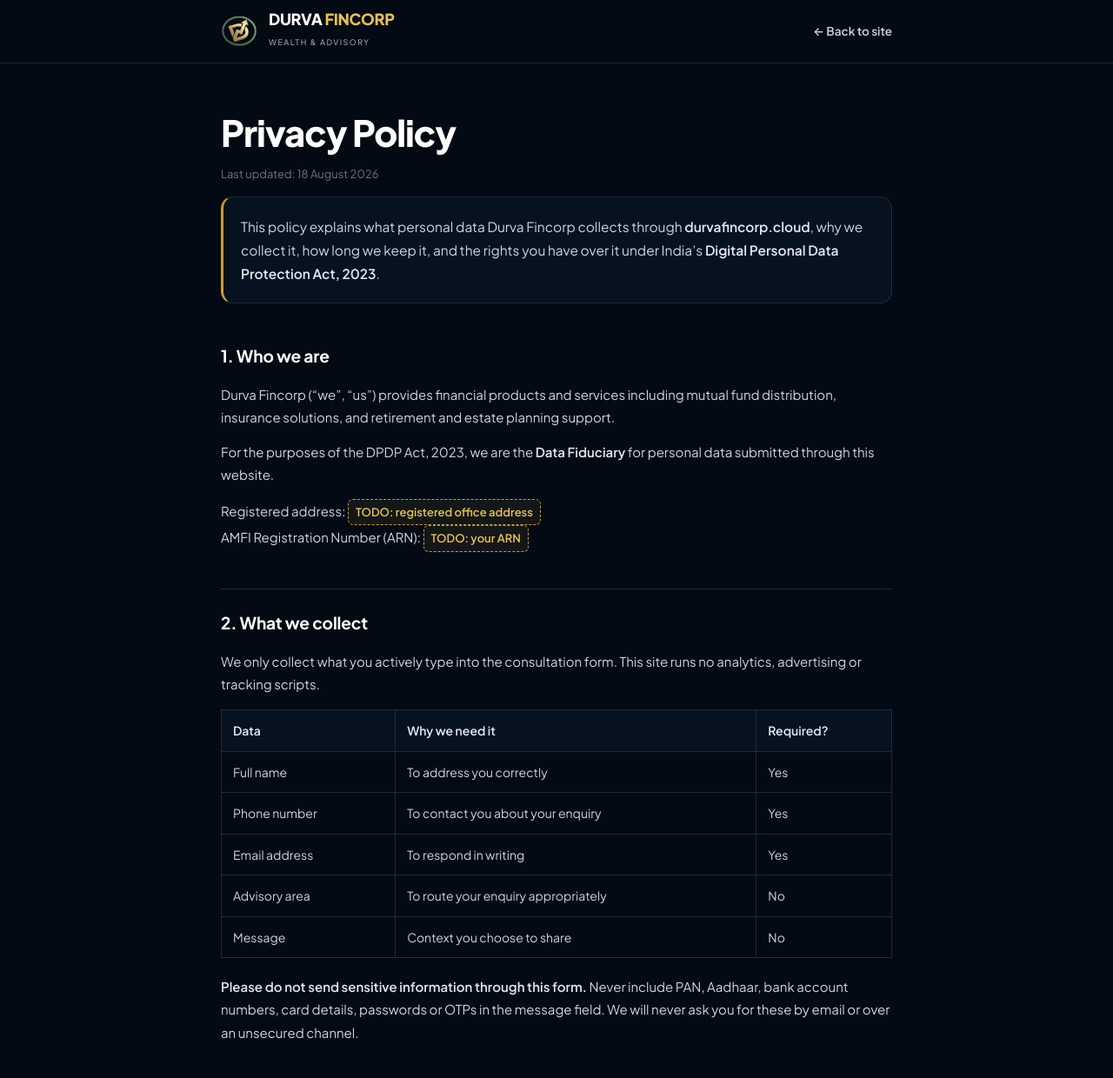
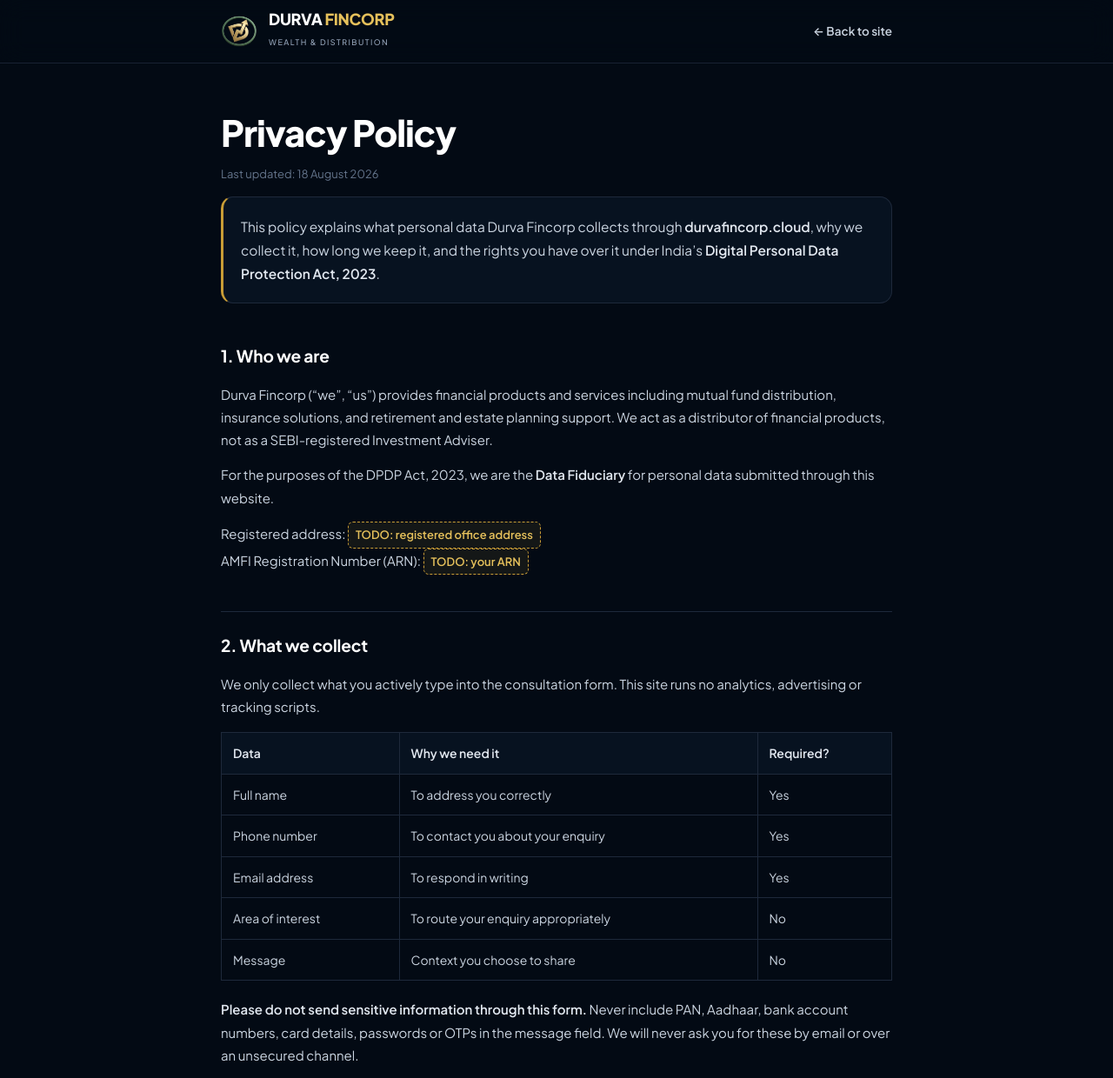
Before and after one commit to dayadesai-design/durvafincorp-site, a plain HTML site: page privacy.html in a window 1280 px wide. Shown: the top 1240 px of the page at 87% size. Drawn offline with Linux system fonts and the light colour scheme.

Commit message:
Replace advisory wording with distributor-safe terms
SEBI restricts 'Investment Adviser'/'Advisory' to registered IAs.
Durva Fincorp operates as a distributor, so: brand tagline is now
'Wealth & Distribution', the form field is 'Area of Interest', the
insurance option drops 'Advisory', and the privacy policy states
explicitly that we are a distributor and not a registered IA.

```diff
--- a/privacy.html
+++ b/privacy.html
@@ -108,7 +108,7 @@
       <img src="logo.png" alt="Durva Fincorp logo">
       <div>
         <span class="brand-name">DURVA <span>FINCORP</span></span>
-        <span class="brand-sub">Wealth &amp; Advisory</span>
+        <span class="brand-sub">Wealth &amp; Distribution</span>
       </div>
     </a>
     <a href="index.html" class="back">&larr; Back to site</a>
@@ -130,7 +130,8 @@
   <p>
     Durva Fincorp (&ldquo;we&rdquo;, &ldquo;us&rdquo;) provides financial products and services
     including mutual fund distribution, insurance solutions, and retirement and estate
-    planning support.
+    planning support. We act as a distributor of financial products, not as a
+    SEBI-registered Investment Adviser.
   </p>
   <p>
     For the purposes of the DPDP Act, 2023, we are the <strong>Data Fiduciary</strong> for
@@ -151,7 +152,7 @@
     <tr><td>Full name</td><td>To address you correctly</td><td>Yes</td></tr>
     <tr><td>Phone number</td><td>To contact you about your enquiry</td><td>Yes</td></tr>
     <tr><td>Email address</td><td>To respond in writing</td><td>Yes</td></tr>
-    <tr><td>Advisory area</td><td>To route your enquiry appropriately</td><td>No</td></tr>
+    <tr><td>Area of interest</td><td>To route your enquiry appropriately</td><td>No</td></tr>
     <tr><td>Message</td><td>Context you choose to share</td><td>No</td></tr>
   </table>
   <p>
```
Also changed, not shown: index.html (+6 -6 lines).
